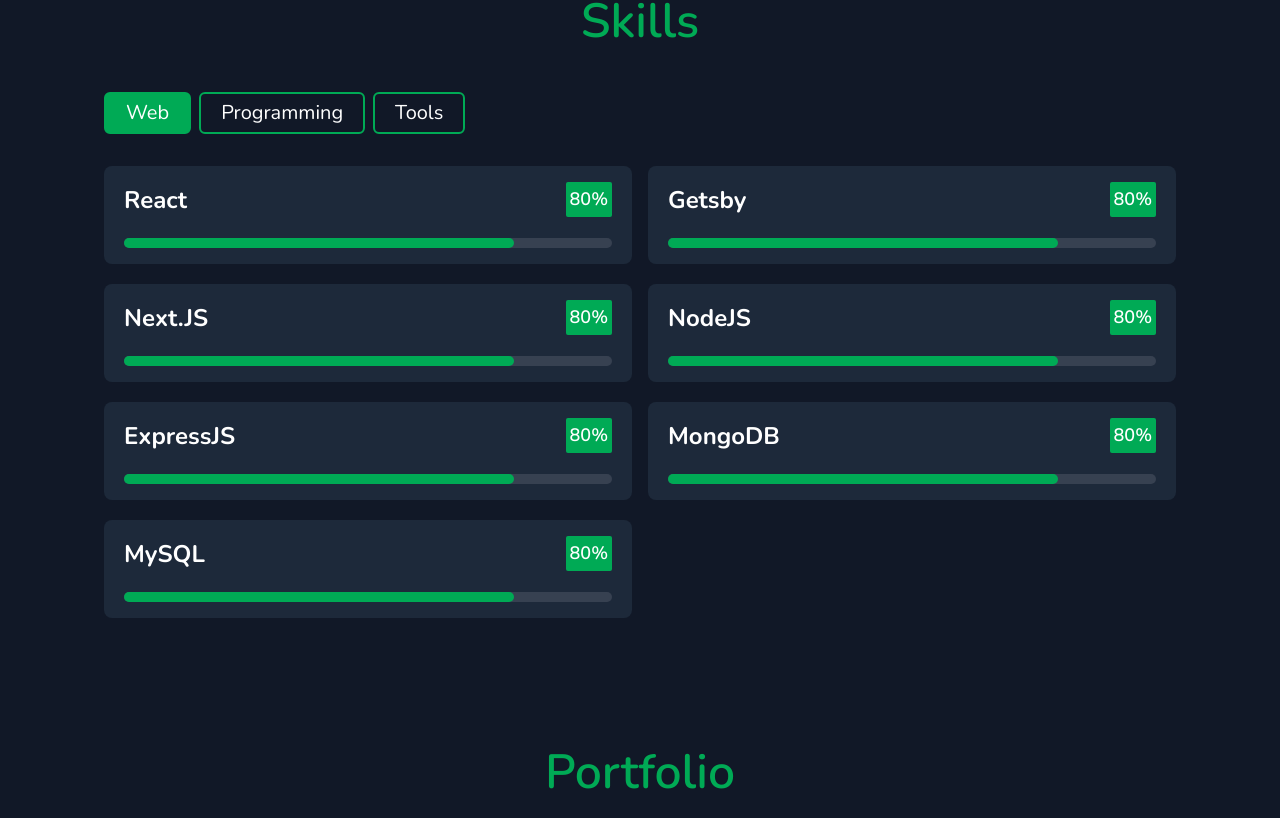
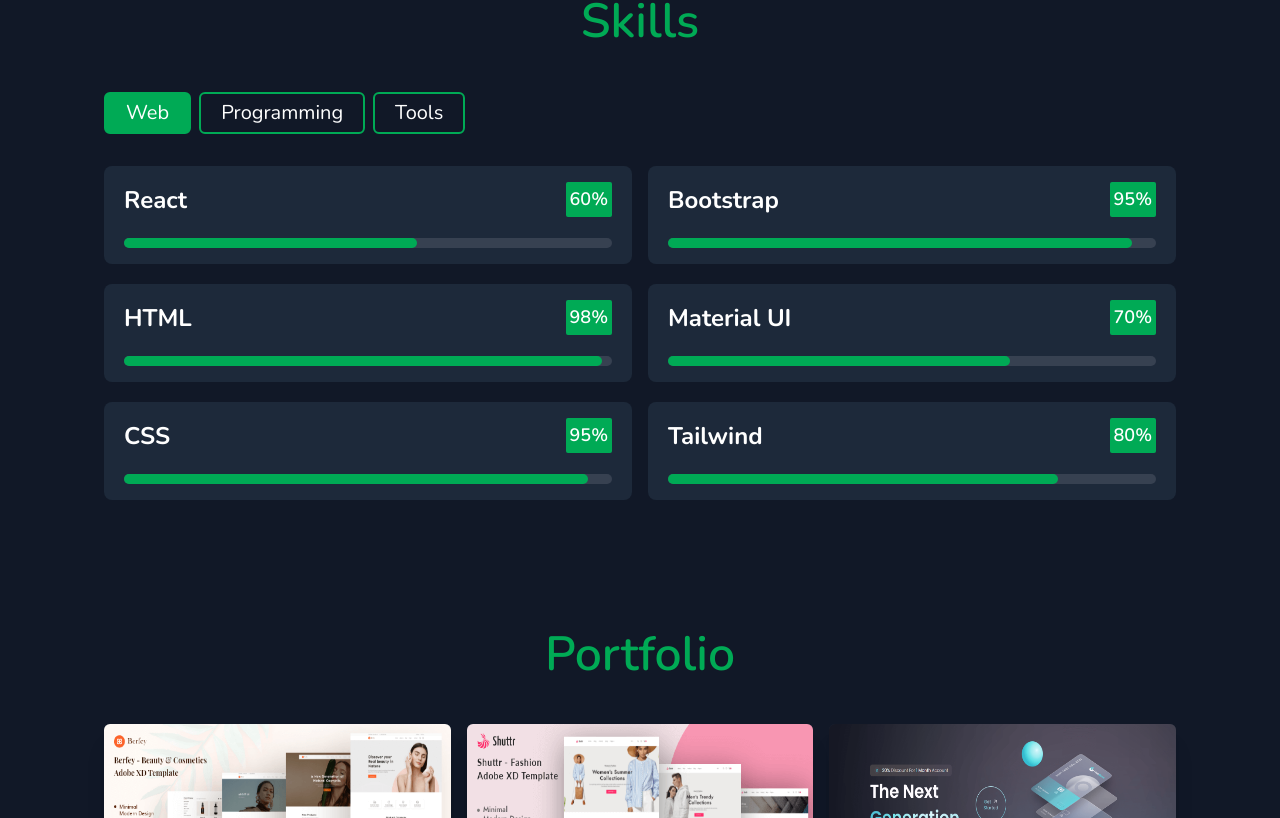
Before and after one commit to mahbubcsebd/mahbub-portfolio, a React (Create React App) app: page / in a window 1280 px wide. Shown: the part 1638-2456 px from the top of the page. Built offline with nearby package versions, Linux system fonts and the light colour scheme.

Commit message:
skill update

```diff
--- a/src/components/Skill.js
+++ b/src/components/Skill.js
@@ -1,7 +1,7 @@
 /* eslint-disable react/jsx-key */
 import { Tab, TabList, TabPanel, Tabs } from 'react-tabs';
+import styles from '../style';
 import SectionTitle from './SectionTitle';
-import styles from '../style';
 import SingleSkill from './SingleSkill';
 
 const Skill = () => {
@@ -29,38 +29,33 @@
                                             <div className="col-span-12 ss:col-span-6">
                                                 <SingleSkill
                                                     title="React"
-                                                    width="w-[80%]"
-                                                    percent="80%"
+                                                    width="w-[60%]"
+                                                    percent="60%"
                                                 />
                                                 <SingleSkill
-                                                    title="Next.JS"
-                                                    width="w-[80%]"
-                                                    percent="80%"
+                                                    title="HTML"
+                                                    width="w-[98%]"
+                                                    percent="98%"
                                                 />
                                                 <SingleSkill
-                                                    title="ExpressJS"
-                                                    width="w-[80%]"
-                                                    percent="80%"
-                                                />
-                                                <SingleSkill
-                                                    title="MySQL"
-                                                    width="w-[80%]"
-                                                    percent="80%"
+                                                    title="CSS"
+                                                    width="w-[95%]"
+                                                    percent="95%"
                                                 />
                                             </div>
                                             <div className="col-span-12 ss:col-span-6">
                                                 <SingleSkill
-                                                    title="Getsby"
-                                                    width="w-[80%]"
-                                                    percent="80%"
+                                                    title="Bootstrap"
+                                                    width="w-[95%]"
+                                                    percent="95%"
                                                 />
                                                 <SingleSkill
-                                                    title="NodeJS"
-                                                    width="w-[80%]"
-                                                    percent="80%"
+                                                    title="Material UI"
+                                                    width="w-[70%]"
+                                                    percent="70%"
                                                 />
                                                 <SingleSkill
-                                                    title="MongoDB"
+                                                    title="Tailwind"
                                                     width="w-[80%]"
                                                     percent="80%"
                                                 />
@@ -72,30 +67,20 @@
                                             <div className="col-span-12 ss:col-span-6">
                                                 <SingleSkill
                                                     title="JavaScript"
-                                                    width="w-[80%]"
-                                                    percent="80%"
+                                                    width="w-[60%]"
+                                                    percent="60%"
                                                 />
                                                 <SingleSkill
-                                                    title="C++"
-                                                    width="w-[80%]"
-                                                    percent="80%"
-                                                />
-                                                <SingleSkill
-                                                    title="Java"
-                                                    width="w-[80%]"
-                                                    percent="80%"
+                                                    title="jQuery"
+                                                    width="w-[70%]"
+                                                    percent="70%"
                                                 />
                                             </div>
                                             <div className="col-span-12 ss:col-span-6">
                                                 <SingleSkill
                                                     title="C"
-                                                    width="w-[80%]"
-                                                    percent="80%"
-                                                />
-                                                <SingleSkill
-                                                    title="Python"
-                                                    width="w-[80%]"
-                                                    percent="80%"
+                                                    width="w-[70%]"
+                                                    percent="70%"
                                                 />
                                             </div>
                                         </div>
@@ -104,39 +89,19 @@
                                         <div className="grid grid-cols-12 gap-4 justify-between">
                                             <div className="col-span-12 ss:col-span-6">
                                                 <SingleSkill
-                                                    title="React"
+                                                    title="Git"
                                                     width="w-[80%]"
                                                     percent="80%"
                                                 />
                                                 <SingleSkill
-                                                    title="Next.JS"
-                                                    width="w-[80%]"
-                                                    percent="80%"
-                                                />
-                                                <SingleSkill
-                                                    title="ExpressJS"
-                                                    width="w-[80%]"
-                                                    percent="80%"
-                                                />
-                                                <SingleSkill
-                                                    title="MySQL"
-                                                    width="w-[80%]"
-                                                    percent="80%"
+                                                    title="Photoshop"
+                                                    width="w-[30%]"
+                                                    percent="30%"
                                                 />
                                             </div>
                                             <div className="col-span-12 ss:col-span-6">
                                                 <SingleSkill
-                                                    title="Getsby"
-                                                    width="w-[80%]"
-                                                    percent="80%"
-                                                />
-                                                <SingleSkill
-                                                    title="NodeJS"
-                                                    width="w-[80%]"
-                                                    percent="80%"
-                                                />
-                                                <SingleSkill
-                                                    title="MongoDB"
+                                                    title="Visual Studio"
                                                     width="w-[80%]"
                                                     percent="80%"
                                                 />
--- a/src/components/buttons/BtnPrimary.js
+++ b/src/components/buttons/BtnPrimary.js
@@ -3,7 +3,7 @@
     return (
         <a
             href={btnLink}
-            className="text-[18px] border-primary border-2 text-white px-6 py-2 inline-block capitalize bg-primary mr-4"
+            className="text-[18px] border-primary border-2 text-white px-6 py-2 inline-block capitalize bg-primary mr-4 rounded-md"
         >
             {btnText}
         </a>
```
